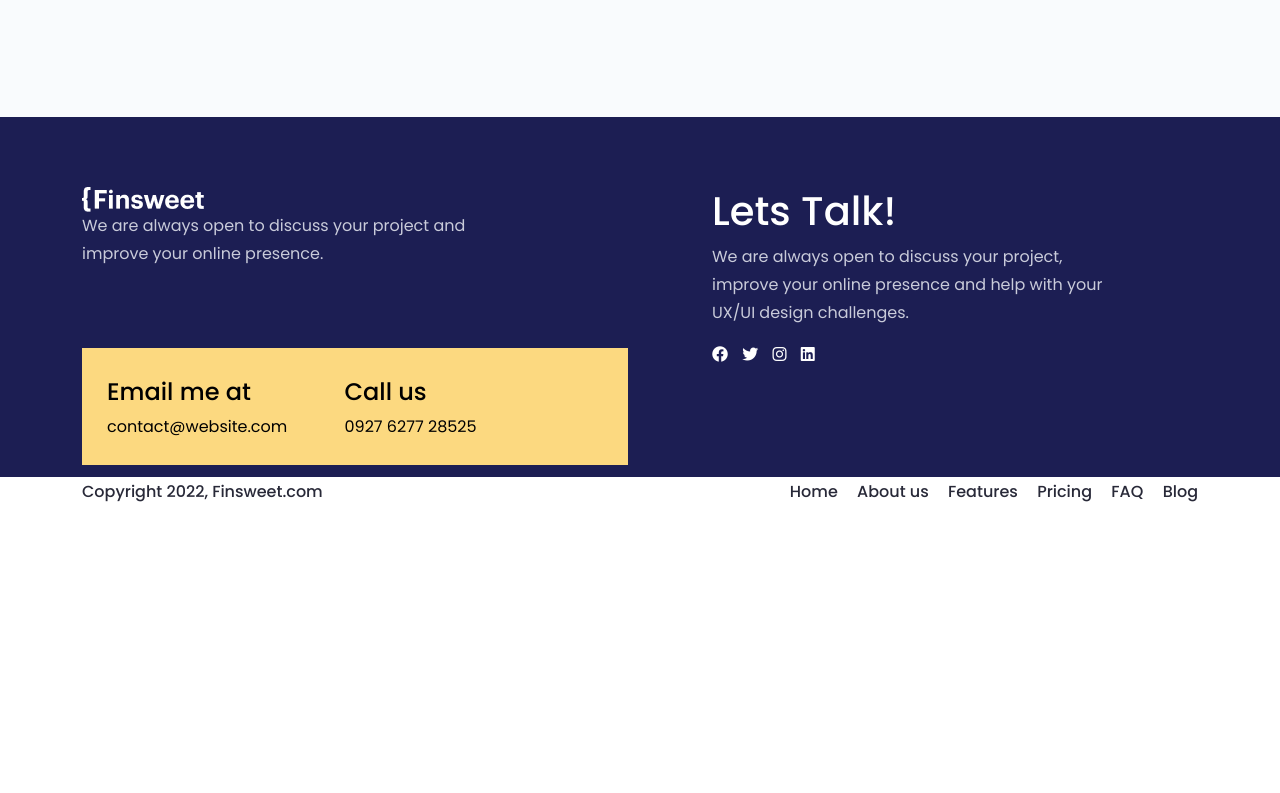
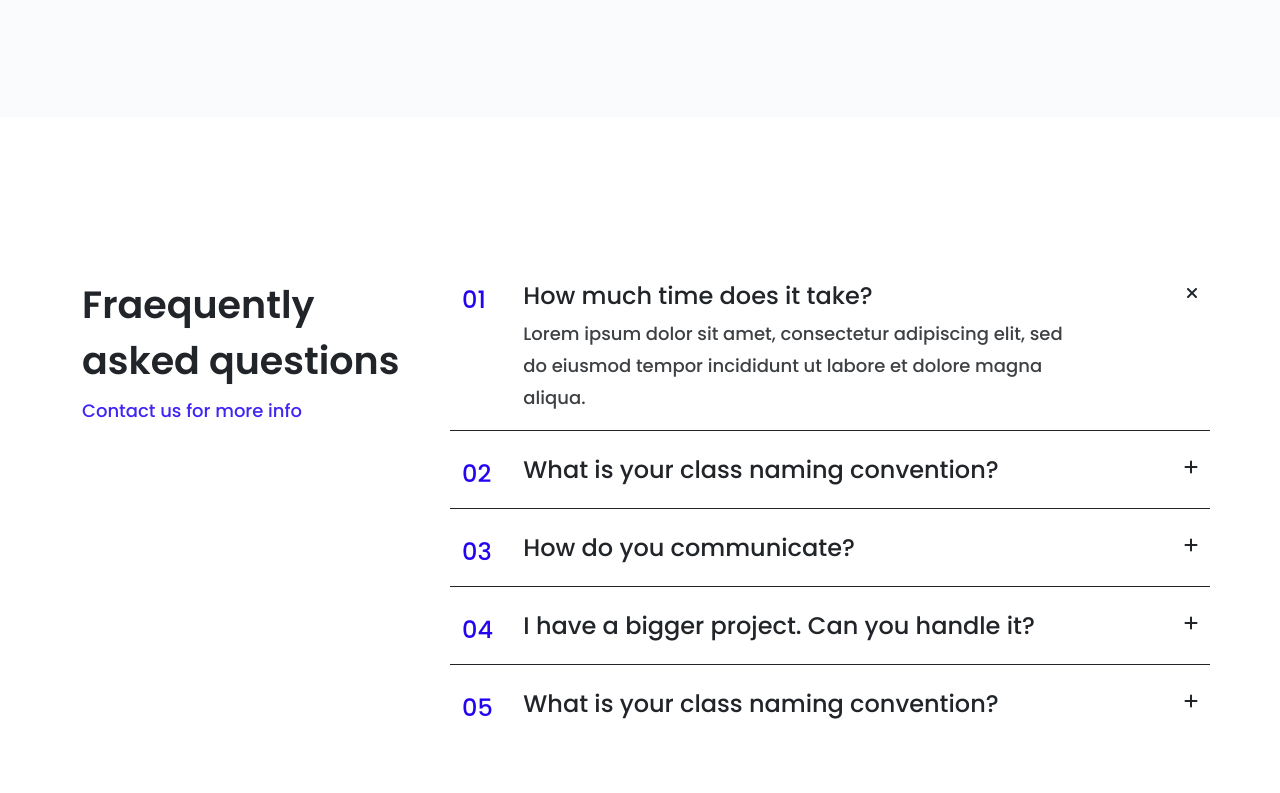
Before and after one commit to Fahimulalam10/finsweet, a plain HTML site: page index.html in a window 1280 px wide. Shown: the part 3807-4600 px from the top of the page. Before the commit the page ends 4327 px from the top, so only its background shows below. Drawn offline with nearby package versions, Linux system fonts and the light colour scheme.

Commit message:
create question area by fahim

```diff
--- a/index.html
+++ b/index.html
@@ -381,6 +381,129 @@
 
   <!-- client area end -->
 
+
+  <!-- question area start -->
+
+    <div class="question-area">
+      <div class="container">
+       <div class="row">
+        <div class="col-4">
+          <div class="about-ques">
+            <h4>Fraequently asked questions</h4>
+            <a href="#">Contact us for more info</a>
+          </div>
+        </div>
+        <div class="col-8">
+         <div class="row">
+          <div class="ques-border d-flex">
+
+          <div class="col-1">
+
+            <div class="ques-no">
+            <p>01</p>
+          </div>
+          </div>
+          <div class="col-9">
+            <div class="ques-text">
+            <h5>How much time does it take?</h5>
+            <p>Lorem ipsum dolor sit amet, consectetur adipiscing elit, sed do eiusmod tempor incididunt ut labore et dolore magna aliqua.</p>
+          </div>
+          </div>
+          <div class="col-2">
+            <div class="ques-icon">
+            <i class="fa-solid fa-xmark"></i>
+          </div>
+          </div>
+        </div>
+
+
+        <div class="ques-border d-flex">
+          <div class="col-1">
+            <div class="ques-no">
+            <p>02</p>
+           </div>
+          </div>
+          <div class="col-9">
+            <div class="ques-text">
+              <h4>What is your class naming convention?</h4>
+          </div>
+          </div>
+             <div class="col-2">
+            <div class="ques-icon">
+            <i class="fa-solid fa-plus"></i>
+          </div>
+          </div>
+        </div>
+
+
+       <div class="ques-border d-flex">
+          <div class="col-1">
+            <div class="ques-no">
+            <p>03</p>
+            </div>
+          </div>
+          <div class="col-9">
+            <div class="ques-text">
+            <h4>How do you communicate?</h4>
+           </div>
+           </div>
+           <div class="col-2">
+            <div class="ques-icon">
+            <i class="fa-solid fa-plus"></i>
+          </div>
+          </div>
+          </div>
+
+
+       <div class="ques-border  d-flex">
+          <div class="col-1">
+            <div class="ques-no">
+            <p>04</p>
+          </div>
+          </div>
+
+          <div class="col-9">
+           <div class="ques-text">
+           <h4>I have a bigger project. Can you handle it?</h4>
+          </div>
+         </div>
+         <div class="col-2">
+          <div class="ques-icon">
+          <i class="fa-solid fa-plus"></i>
+        </div>
+        </div>
+        </div>
+
+
+        <div class="ques-borders d-flex">
+          <div class="col-1">
+            <div class="ques-no">
+            <p>05</p>
+          </div>
+          </div>
+
+          <div class="col-9">
+          <div class="ques-text">
+           <h4>What is your class naming convention?</h4>
+          </div>
+          </div>
+
+          <div class="col-2">
+            <div class="ques-icon">
+            <i class="fa-solid fa-plus"></i>
+          </div>
+          </div>
+          </div>
+
+          </div>
+        </div>
+       </div>
+      </div>
+    </div>
+
+
+  <!-- question area end -->
+
     <!-- footer area start -->
 
     <!-- second footer start-->
```
Also changed, not shown: assets/vendor/css/style.css.
